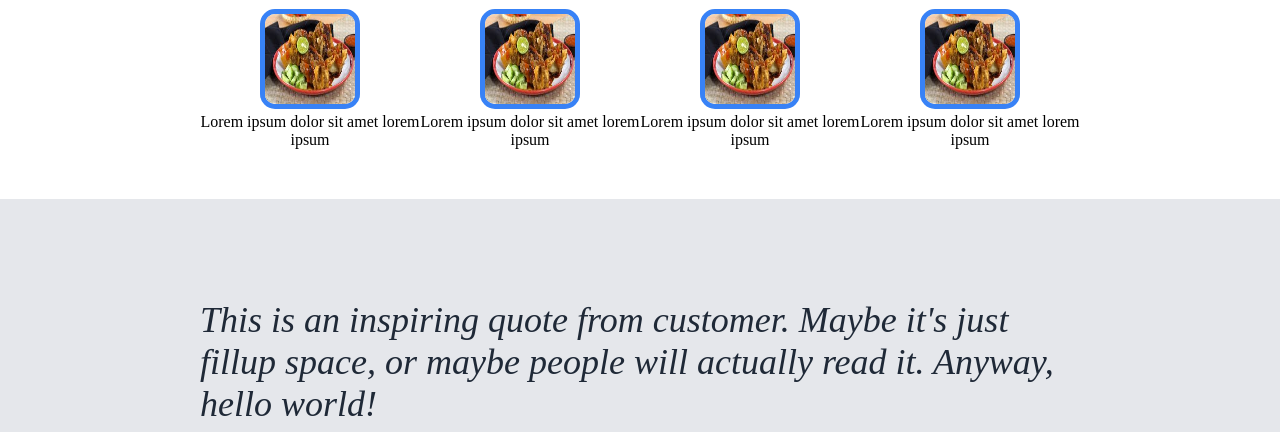
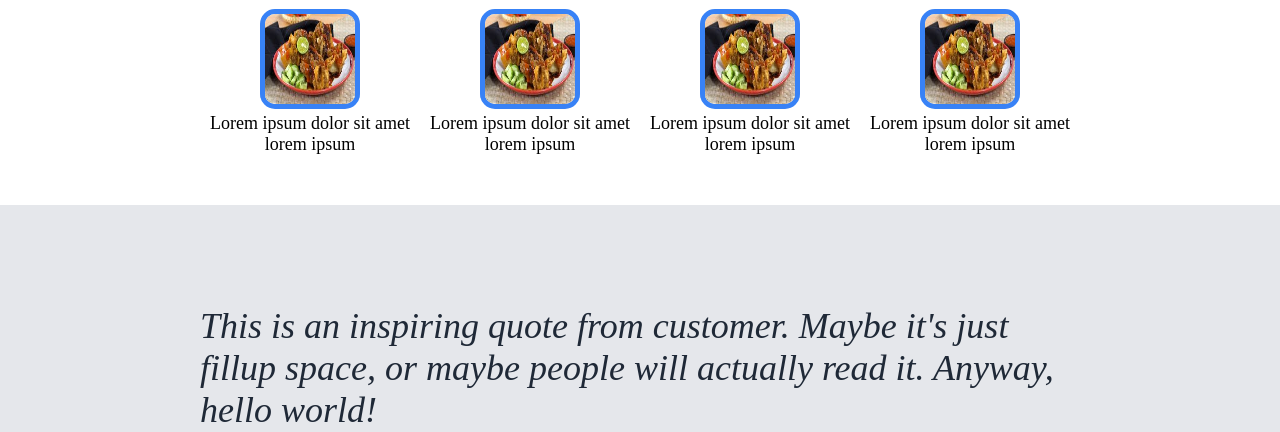
Before and after one commit to anherid/landing, a plain HTML site: page index.html in a window 1280 px wide. Shown: the part 665-1097 px from the top of the page. Drawn offline with Linux system fonts and the light colour scheme.

Commit message:
Edit font

```diff
--- a/style.css
+++ b/style.css
@@ -89,6 +89,9 @@ button {
   width: 100px;
   height: 100px;
 }
+.feature-list p {
+  font-size: 18px;
+}
 
 .quote {
   background-color: #e5e7eb;
```
